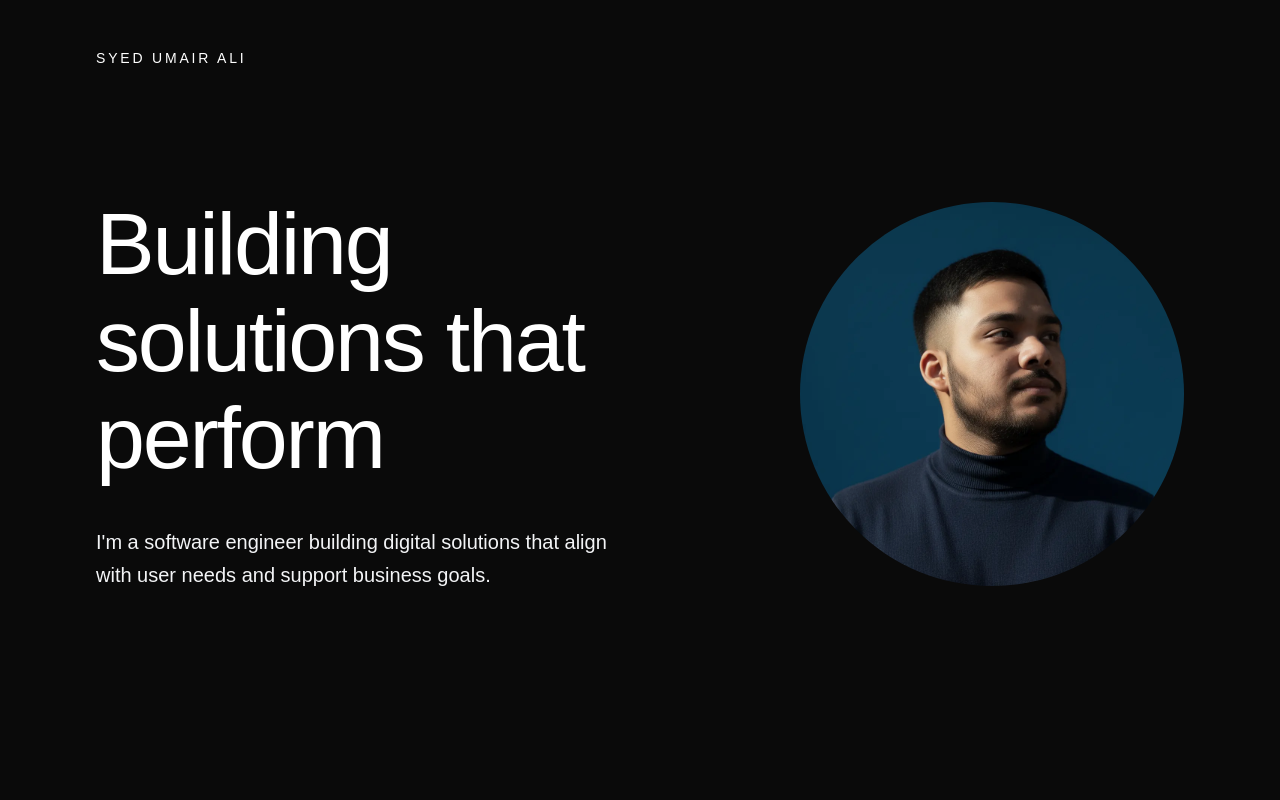
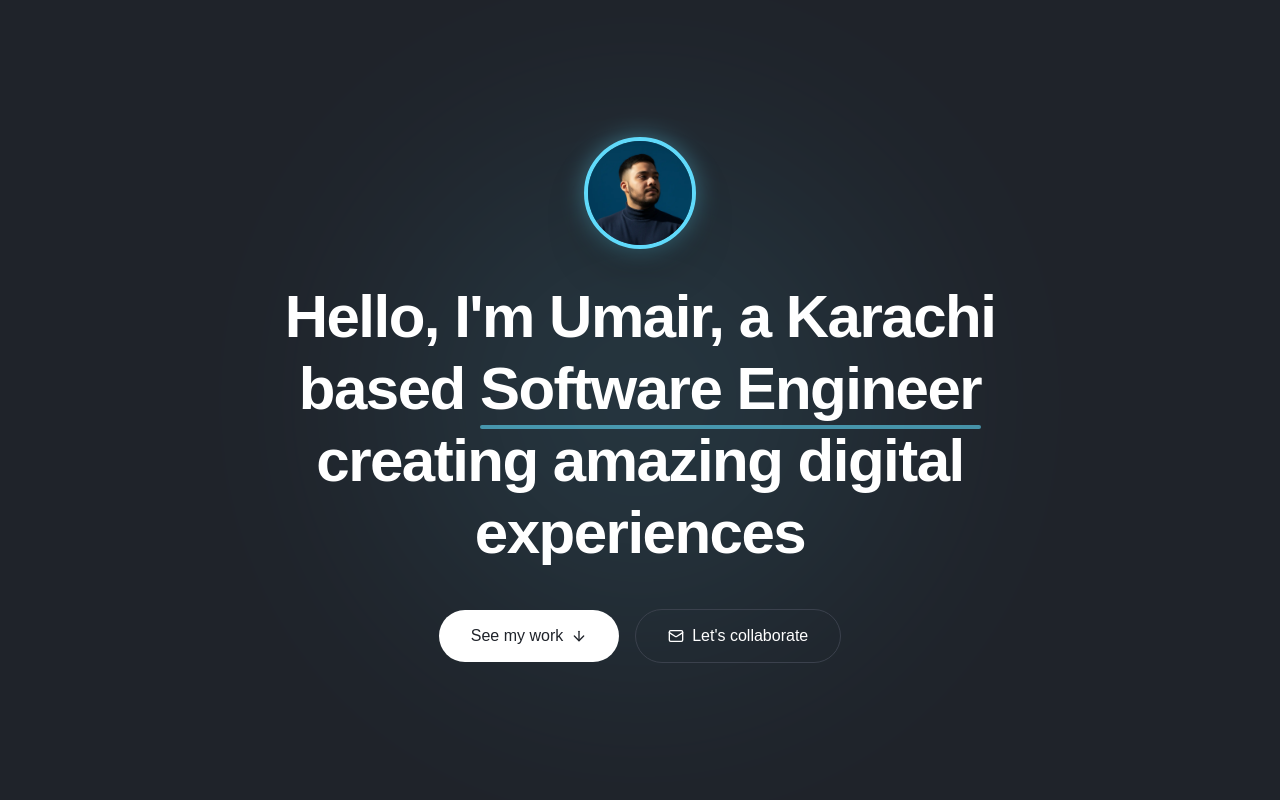
Before and after one commit to SyedUmairCodes/portfolio, a React (Vite) app: page / in a window 1280 px wide. Shown: the top 800 px of the page. Built offline with nearby package versions, Linux system fonts and the light colour scheme; a web font is replaced by a local one.

Commit message:
hero section updated

```diff
--- a/package.json
+++ b/package.json
@@ -11,6 +11,8 @@
   },
   "dependencies": {
     "@tailwindcss/vite": "^4.1.17",
+    "framer-motion": "^12.23.26",
+    "lucide-react": "^0.561.0",
     "react": "^19.2.0",
     "react-dom": "^19.2.0"
   },
--- a/src/componenets/Hero.tsx
+++ b/src/componenets/Hero.tsx
@@ -1,43 +1,101 @@
-import Selfie from "../assets/selfie.webp";
-const Hero = () => {
-  return (
-    <section className="min-h-screen bg-neutral-950 px-6 py-10 md:px-16 md:py-12 lg:px-24 font-sans text-gray-900 [&::-webkit-scrollbar]:hidden [scrollbar-width:none] overflow-hidden">
-      {/* Navigation / Logo Area */}
-      <header className="mb-20 md:mb-32">
-        <h2 className="text-sm font-medium uppercase tracking-[0.2em] text-white">
-          Syed Umair Ali
-        </h2>
-      </header>
+import { motion } from "framer-motion";
+import type { Variants } from "framer-motion";
+import { ArrowDown, Mail } from "lucide-react";
 
-      {/* Main Content Grid */}
-      <main className="grid grid-cols-1 items-center gap-12 md:grid-cols-12">
-        {/* Left Column: Text */}
-        <div className="md:col-span-7 lg:col-span-7">
-          <h1 className="text-5xl font-medium leading-[1.1] tracking-tight text-white sm:text-3xl md:text-4xl lg:text-[5.5rem]">
-            Building solutions that perform
-          </h1>
-
-          <div className="mt-10 max-w-lg text-lg leading-relaxed text-gray-100 md:text-xl">
-            <p>
-              I'm a software engineer building digital solutions that align with
-              user needs and support business goals.
-            </p>
-          </div>
-        </div>
-
-        {/* Right Column: Image */}
-        <div className="flex justify-center md:col-span-5 md:justify-end lg:col-span-5">
-          <div className="relative aspect-square w-64 overflow-hidden rounded-full md:w-80 lg:w-96">
-            <img
-              src={Selfie}
-              alt="Portrait of Syed Umair Ali"
-              className="h-full w-full object-cover object-top opacity-95 grayscale-20 hover:grayscale-0 transition-all duration-500"
-            />
-          </div>
-        </div>
-      </main>
-    </section>
-  );
+// --- Animation Variants ---
+const containerVariants: Variants = {
+  hidden: { opacity: 0 },
+  visible: {
+    opacity: 1,
+    transition: {
+      staggerChildren: 0.2,
+      delayChildren: 0.1,
+    },
+  },
 };
 
-export default Hero;
+const itemVariants: Variants = {
+  hidden: { y: 20, opacity: 0, scale: 0.95 },
+  visible: {
+    y: 0,
+    opacity: 1,
+    scale: 1,
+    transition: { type: "spring", stiffness: 100, damping: 20 },
+  },
+};
+
+const imageVariants: Variants = {
+  hidden: { scale: 0, opacity: 0 },
+  visible: {
+    scale: 1,
+    opacity: 1,
+    transition: { type: "spring", stiffness: 200, damping: 15 },
+  },
+};
+
+export default function HeroSection() {
+  return (
+    <div className="min-h-screen flex items-center justify-center w-full overflow-hidden relative bg-background text-accent">
+      <div className="absolute top-1/2 left-1/2 -translate-x-1/2 -translate-y-1/2 w-[500px] h-[500px] rounded-full blur-[120px] opacity-10 pointer-events-none bg-accent" />
+
+      <motion.div
+        className="max-w-3xl px-6 flex flex-col items-center text-center z-10"
+        variants={containerVariants}
+        initial="hidden"
+        animate="visible"
+      >
+        {/* Profile Avatar */}
+        <motion.div variants={imageVariants} className="mb-8 relative group">
+          <div className="absolute inset-0 rounded-full blur-md opacity-40 group-hover:opacity-70 bg-accent transition-opacity duration-500" />
+          <img
+            src="/profile.webp"
+            alt="Side portrait of syed umair ali"
+            className="relative w-24 h-24 md:w-28 md:h-28 rounded-full object-cover border-4 border-accent shadow-2xl"
+          />
+        </motion.div>
+
+        {/* Headline */}
+        <motion.h1
+          variants={itemVariants}
+          className="text-3xl md:text-5xl lg:text-6xl font-bold tracking-tight leading-[1.2] mb-10 text-white font-sans"
+        >
+          Hello, I'm Umair, a Karachi based{" "}
+          <span className="relative inline-block">
+            Software Engineer
+            <motion.span
+              className="absolute -bottom-1 left-0 w-full h-1 rounded-full opacity-60 bg-accent"
+              initial={{ width: 0 }}
+              animate={{ width: "100%" }}
+              transition={{ delay: 1, duration: 0.8 }}
+            />
+          </span>{" "}
+          creating amazing digital experiences
+        </motion.h1>
+
+        {/* Action Buttons */}
+        <motion.div
+          variants={itemVariants}
+          className="flex flex-col sm:flex-row items-center gap-4 w-full sm:w-auto"
+        >
+          {/* Primary Action - "See my work" (Light on Dark) */}
+          <button className="group relative px-8 py-3.5 rounded-full font-medium text-background bg-white overflow-hidden w-full sm:w-auto transition-transform active:scale-95">
+            <span className="absolute inset-0 w-full h-full bg-linear-to-r from-gray-100 to-white opacity-0 group-hover:opacity-100 transition-opacity" />
+            <span className="relative flex items-center justify-center gap-2">
+              See my work
+              <ArrowDown className="w-4 h-4 transition-transform group-hover:translate-y-1" />
+            </span>
+          </button>
+          <button
+            className="group px-8 py-3.5 rounded-full font-medium border border-[#3b414d] hover:border-accent text-white w-full sm:w-auto transition-all duration-300 active:scale-95"
+            style={{ backgroundColor: "transparent" }}
+          >
+            <span className="flex items-center justify-center gap-2 group-hover:text-accent transition-colors">
+              <Mail className="w-4 h-4" />
+              Let's collaborate
+            </span>
+          </button>
+        </motion.div>
+      </motion.div>
+    </div>
+  );
+}
--- a/src/index.css
+++ b/src/index.css
@@ -2,6 +2,8 @@
 
 @theme inline {
   --font-sans: "Funnel Sans", sans-serif;
+  --color-background: #1f232a;
+  --color-accent: #60dafb;
 }
 /* --- hide scrollbar globally --- */
 :root,
```
Also changed, not shown: 1 other file (tests, documents, lock files or other folders).
